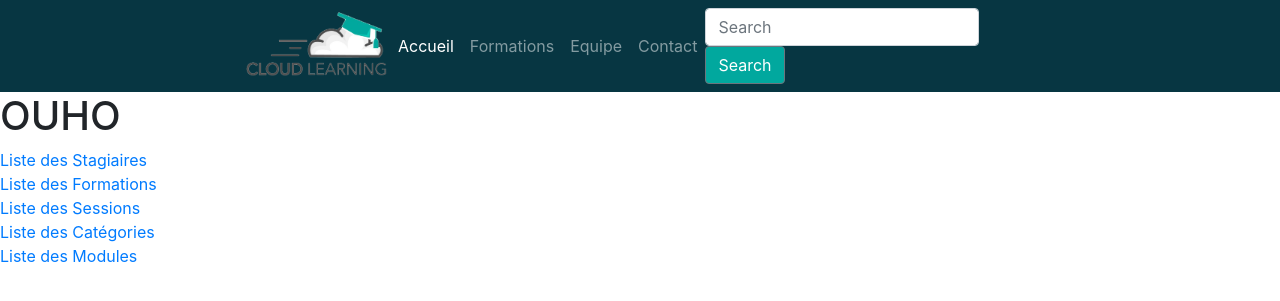
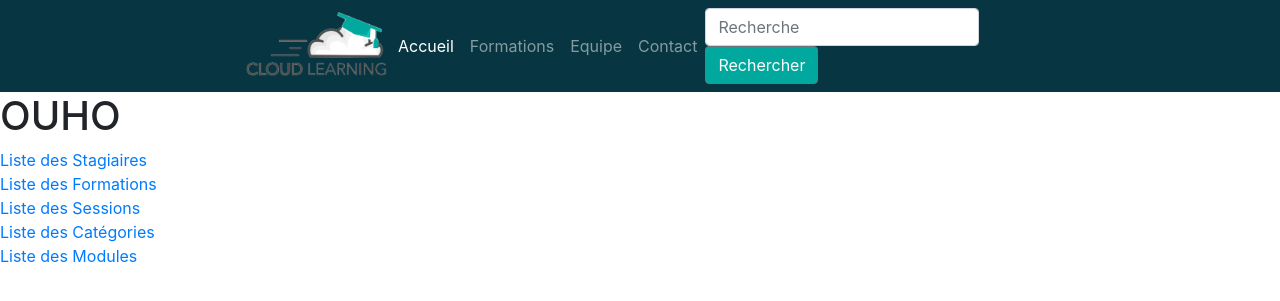
Before and after one commit to benjaminm68/CloudLearning, a Symfony app: template templates/home/index.html.twig in a window 1280 px wide. Shown: the top 301 px of the page. Run offline with Twig, Linux system fonts and the light colour scheme; the template is opened without the code that fills it, so the values that code supplies are empty; some libraries are stand-ins or nearby versions.

Commit message:
changement de dingue

```diff
--- a/templates/base.html.twig
+++ b/templates/base.html.twig
@@ -38,8 +38,8 @@
 					</li>
 				</ul>
 				<form class="form-inline my-2 my-lg-0">
-					<input class="form-control mr-sm-2" type="text" placeholder="Search">
-					<button class="search btn btn-secondary my-2 my-sm-0" type="submit">Search</button>
+					<input class="form-control mr-sm-2" type="text" placeholder="Recherche">
+					<button class="search btn btn-secondary my-2 my-sm-0" type="submit">Rechercher</button>
 				</form>
 				{% if app.user %}
 				<a class="logout btn btn-danger" href="{{ path('app_logout') }}">Déconnexion</a>
```
